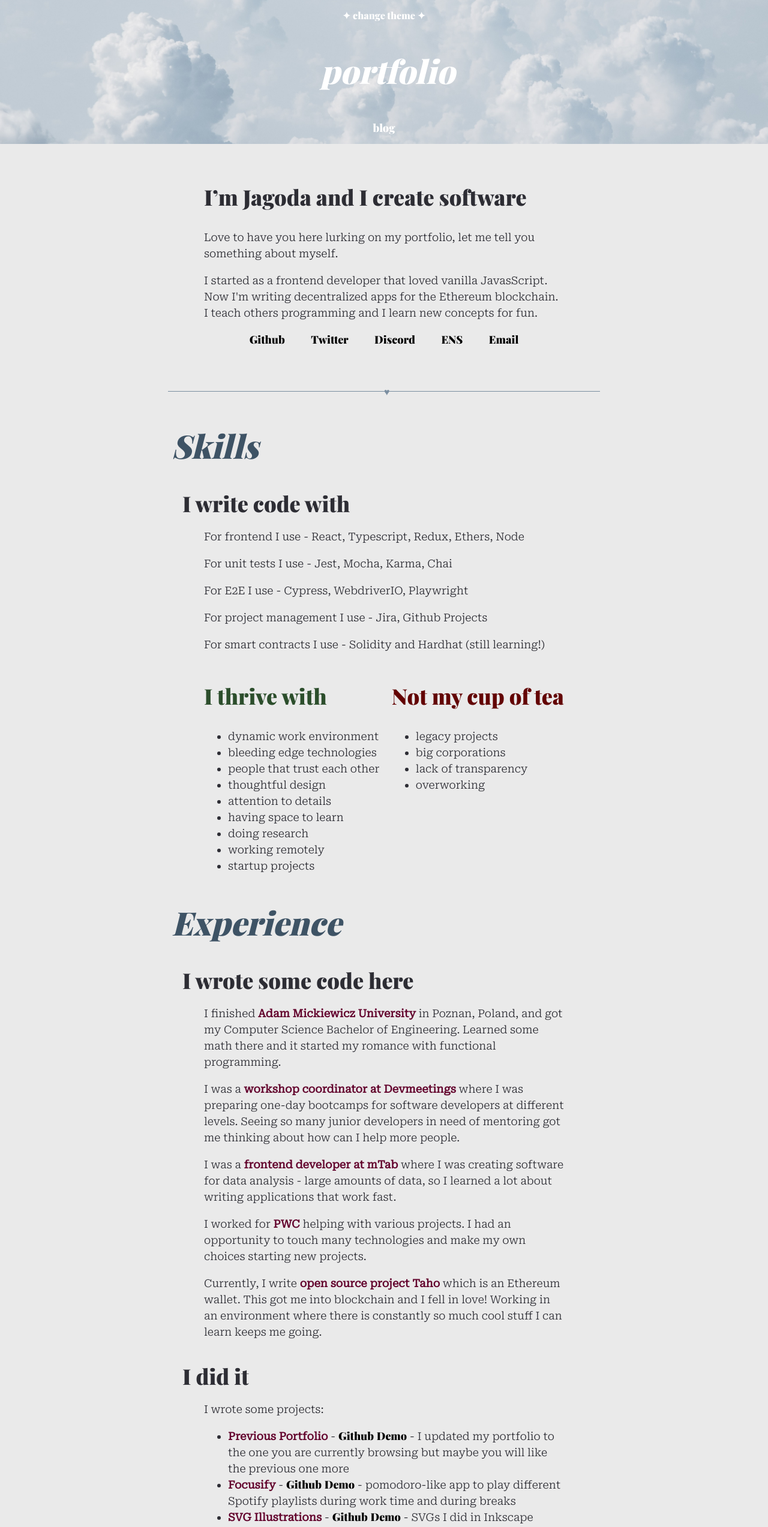
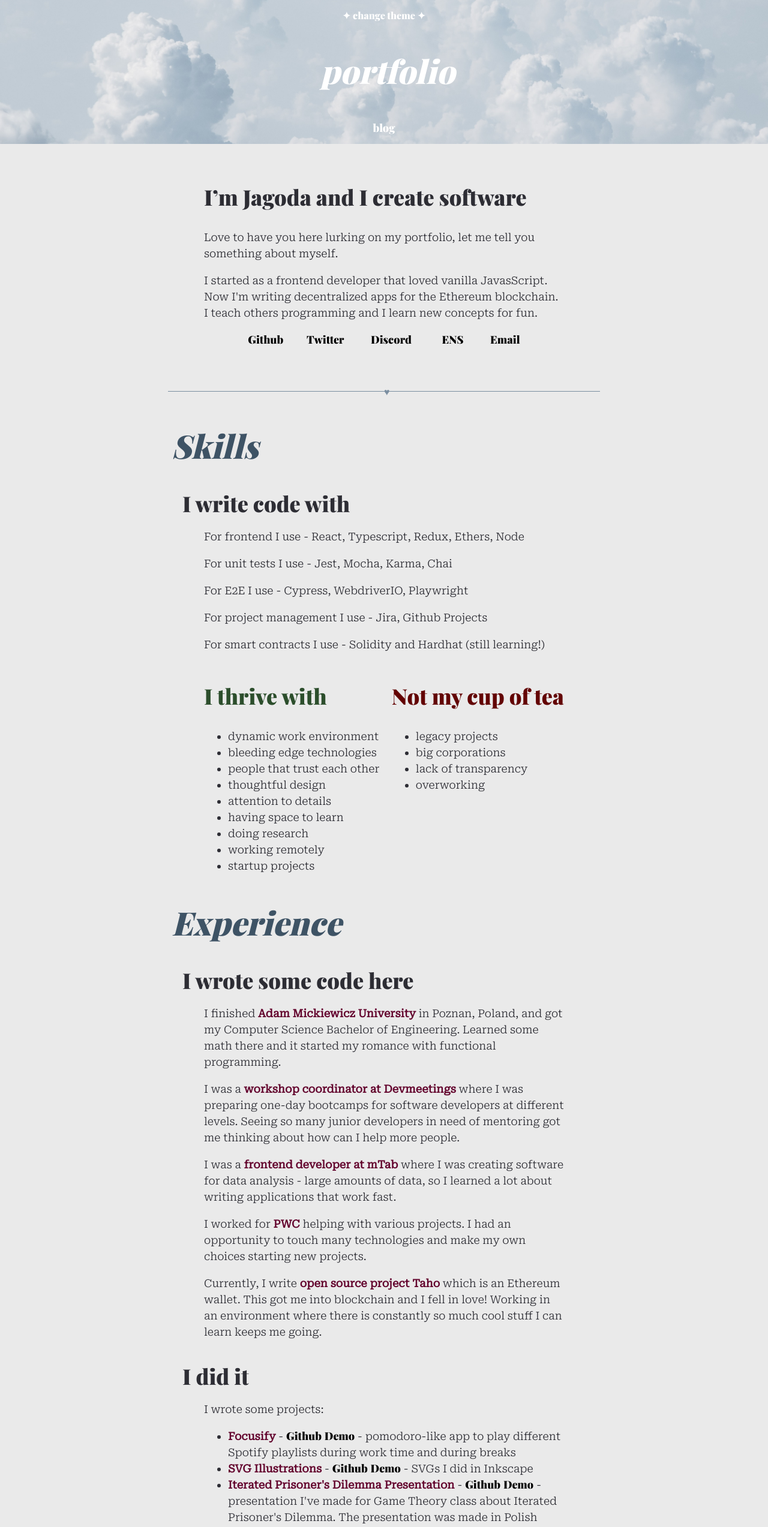
Before and after one commit to jagodarybacka/jagodarybacka.github.io, a React (Create React App) app: page / in a window 1280 px wide. Shown: the top 2546 px of the page at 60% size. Built offline with nearby package versions, Linux system fonts and the light colour scheme; a web font is replaced by a local one.

Commit message:
Add copy fields, link projects

```diff
--- /dev/null
+++ b/src/components/CopyLink.css
@@ -0,0 +1,25 @@
+.CopyLink {
+    font-size: inherit;
+    position: relative;
+}
+
+.CopyLink span {
+    position: absolute;
+    font-family: 'Roboto Serif', serif;
+    font-weight: 300;
+    background-color: var(--text-dark);
+    color: var(--white);
+    bottom: 100%;
+    left: -25%;
+    font-size: .7em;
+    line-height: 1.5em;
+    padding: 4px 10px;
+    border-radius: 8px;
+    opacity: 0;
+    transition: opacity 100ms ease-in;
+    pointer-events: none;
+}
+
+.CopyLink:hover span {
+    opacity: 1;
+}
--- /dev/null
+++ b/src/components/CopyLink.jsx
@@ -0,0 +1,22 @@
+import { useCallback, useState } from "react"
+import "./CopyLink.css"
+
+export default function CopyLink({ label, content }) {
+    const [isCopied, setIsCopied] = useState(false)
+
+    const copy = useCallback(async () => {
+        try {
+            await navigator.clipboard.writeText(content)
+            setIsCopied(true)
+        } catch (e) { console.error("Copy failed") }
+    }, [content])
+
+    return (
+        <button className="CopyLink" onClick={copy}>
+            {label}
+            <span>
+                {isCopied ? "Copied" : "Copy"}: {content}
+            </span>
+        </button>
+    )
+}
--- a/src/components/Links.css
+++ b/src/components/Links.css
@@ -2,4 +2,5 @@
     padding: 0 3em;
     margin: auto;
     justify-content: space-around;
+    color: var(--text-dark);
 }
--- a/src/components/Links.jsx
+++ b/src/components/Links.jsx
@@ -1,3 +1,4 @@
+import CopyLink from './CopyLink'
 import './Links.css'
 
 export default function Links() {
@@ -5,9 +6,9 @@ export default function Links() {
         <ul className="Links row no-bullets">
             <li><a href="https://github.com/jagodarybacka">Github</a></li>
             <li><a href="https://twitter.com/berry_rybacka">Twitter</a></li>
-            <li><a href="">Discord</a></li>
-            <li><a href="">ENS</a></li>
-            <li><a href="">Email</a></li>
+            <li><CopyLink label="Discord" content="berrry.eth#4391" /></li>
+            <li><CopyLink label="ENS" content="berrry.eth" /></li>
+            <li><a href='mailto:berry.rybacka@gmail.com'>Email</a></li>
         </ul>
     )
 }
--- a/src/index.css
+++ b/src/index.css
@@ -88,7 +88,8 @@ b {
     color: var(--text-contrast);
 }
 
-a {
+a,
+.CopyLink {
     font-family: 'Playfair Display', serif;
     position: relative;
     font-weight: 400;
@@ -98,13 +99,11 @@ a {
     transition: color 200ms;
 }
 
-a:hover {
+a:hover,
+.CopyLink:hover {
     color: var(--highlight);
 }
 
-a:hover::before {
-    background-color: transparent;
-}
 
 .is-hidden {
     opacity: 0;
--- a/src/pages/Home.jsx
+++ b/src/pages/Home.jsx
@@ -56,10 +56,9 @@ export default function Home() {
             <h2 className="faded-subheader">I did it</h2>
             <p>I wrote some projects:</p>
             <ul>
-                <li><b>Previous Portfolio</b> - <a>Github</a> <a>Demo</a> - I updated my portfolio to the one you are currently browsing but maybe you will like the previous one more</li>
-                <li><b>Focusify</b> - <a>Github</a> <a>Demo</a> - pomodoro-like app to play different Spotify playlists during work time and during breaks</li>
-                <li><b>SVG Illustrations</b> - <a>Github</a> <a>Demo</a> - SVGs I did in Inkscape</li>
-                <li><b>Iterated Prisoner's Dilemma Presentation</b> - <a>Github</a> <a>Demo</a> - presentation I've made for Game Theory class about Iterated Prisoner's Dilemma. The presentation was made in Polish</li>
+                <li><b>Focusify</b> - <a href="https://github.com/jagodarybacka/focusify-app">Github</a> <a href="https://jagodarybacka.github.io/focusify-app/">Demo</a> - pomodoro-like app to play different Spotify playlists during work time and during breaks</li>
+                <li><b>SVG Illustrations</b> - <a href="https://github.com/jagodarybacka/svg-illustrations">Github</a> <a href="https://jagodarybacka.github.io/svg-illustrations/">Demo</a> - SVGs I did in Inkscape</li>
+                <li><b>Iterated Prisoner's Dilemma Presentation</b> - <a href="https://github.com/jagodarybacka/game-theory-presentation">Github</a> <a href="https://jagodarybacka.github.io/game-theory-presentation/">Demo</a> - presentation I've made for Game Theory class about Iterated Prisoner's Dilemma. The presentation was made in Polish</li>
             </ul>
             <p>Make sure to check my <a href="https://github.com/jagodarybacka">Github</a> account for other projects. As I work for open source you can check what I’m currently doing in a real-time!</p>
         </section>
```
